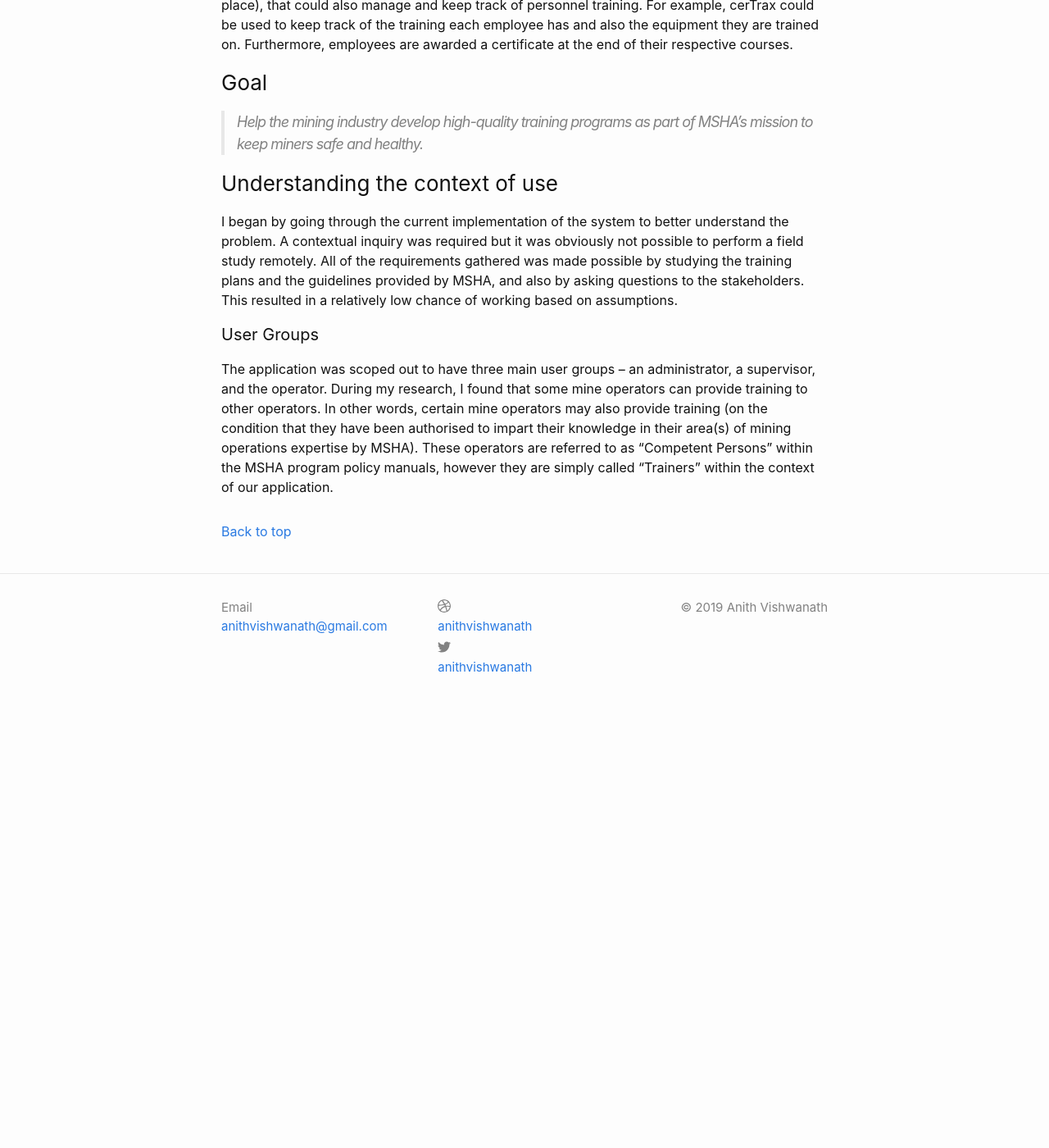
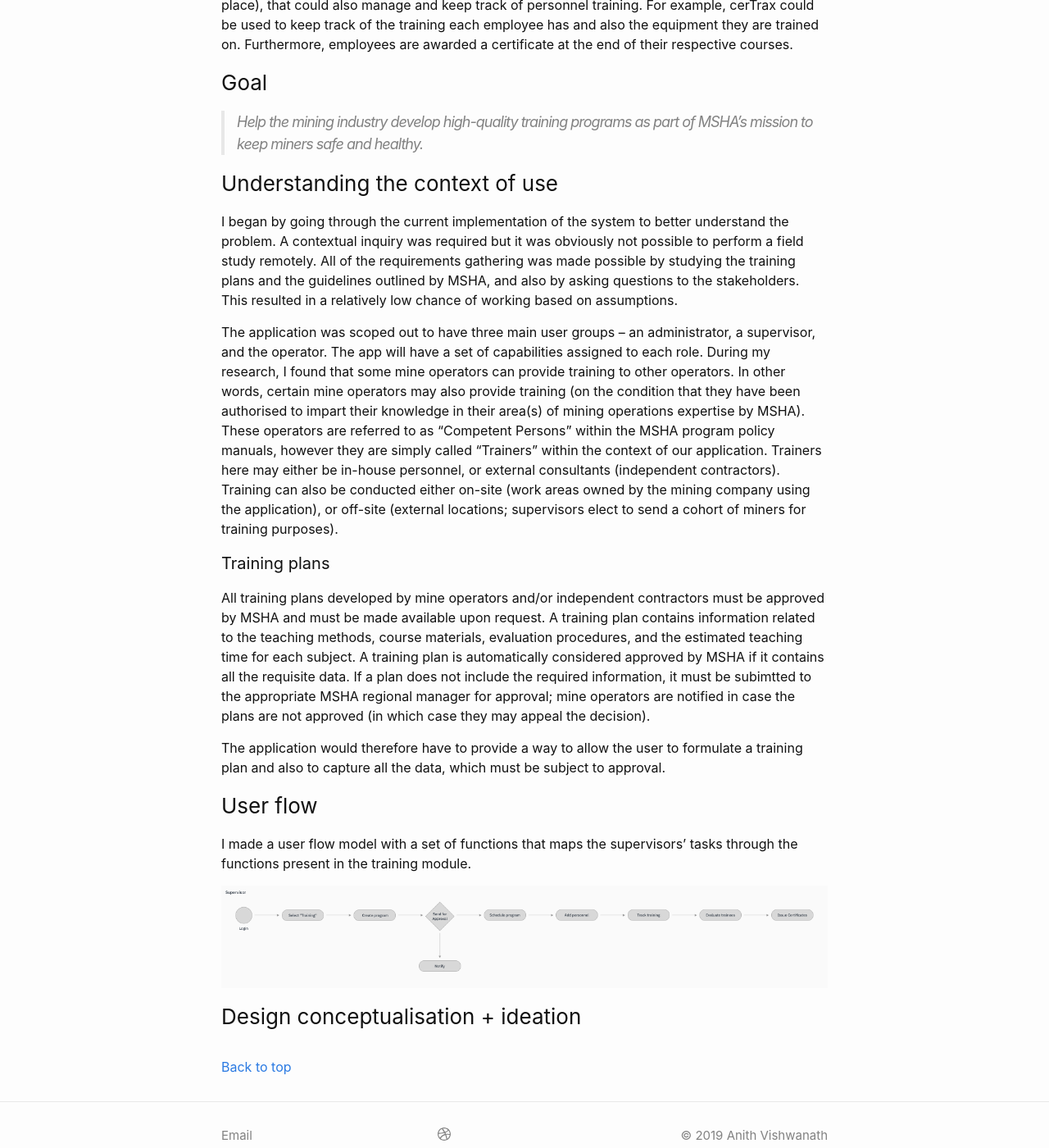
Before and after one commit to anithvishwanath/anithvishwanath.github.io, a Jekyll site: the page built from _posts/2019-06-07-certrax.markdown, in a window 1280 px wide and 1400 px high, scrolled down 515 px. Shown: the whole window at 82% size. Built offline with Jekyll 4.4.1, drawn with Linux system fonts in a browser that asks for light colours; before the commit the page ends 1391 px from its top, so only the background shows below that.

Commit message:
Update 2019-06-07-certrax.markdown

```diff
--- a/_posts/2019-06-07-certrax.markdown
+++ b/_posts/2019-06-07-certrax.markdown
@@ -20,8 +20,20 @@ rapidBizApps needed a module (in addition to the certification management system
 
 ### Understanding the context of use
 
-I began by going through the current implementation of the system to better understand the problem. A contextual inquiry was required but it was obviously not possible to perform a field study remotely. All of the requirements gathered was made possible by studying the training plans and the guidelines provided by MSHA, and also by asking questions to the stakeholders. This resulted in a relatively low chance of working based on assumptions.
+I began by going through the current implementation of the system to better understand the problem. A contextual inquiry was required but it was obviously not possible to perform a field study remotely. All of the requirements gathering was made possible by studying the training plans and the guidelines outlined by MSHA, and also by asking questions to the stakeholders. This resulted in a relatively low chance of working based on assumptions.
 
-#### User Groups
+The application was scoped out to have three main user groups -- an administrator, a supervisor, and the operator. The app will have a set of capabilities assigned to each role. During my research, I found that some mine operators can provide training to other operators. In other words, certain mine operators may also provide training (on the condition that they have been authorised to impart their knowledge in their area(s) of mining operations expertise by MSHA). These operators are referred to as “Competent Persons” within the MSHA program policy manuals, however they are simply called “Trainers” within the context of our application. Trainers here may either be in-house personnel, or external consultants (independent contractors). Training can also be conducted either on-site (work areas owned by the mining company using the application), or off-site (external locations; supervisors elect to send a cohort of miners for training purposes).
 
-The application was scoped out to have three main user groups -- an administrator, a supervisor, and the operator. During my research, I found that some mine operators can provide training to other operators. In other words, certain mine operators may also provide training (on the condition that they have been authorised to impart their knowledge in their area(s) of mining operations expertise by MSHA). These operators are referred to as “Competent Persons” within the MSHA program policy manuals, however they are simply called “Trainers” within the context of our application.
+#### Training plans
+
+All training plans developed by mine operators and/or independent contractors must be approved by MSHA and must be made available upon request. A training plan contains information related to the teaching methods, course materials, evaluation procedures, and the estimated teaching time for each subject. A training plan is automatically considered approved by MSHA if it contains all the requisite data. If a plan does not include the required information, it must be subimtted to the appropriate MSHA regional manager for approval; mine operators are notified in case the plans are not approved (in which case they may appeal the decision).
+
+The application would therefore have to provide a way to allow the user to formulate a training plan and also to capture all the data, which must be subject to approval.
+
+### User flow
+
+I made a user flow model with a set of functions that maps the supervisors' tasks through the functions present in the training module.
+
+![User flow diagram for the training module](/images/ct/user-flow.png)
+
+### Design conceptualisation + ideation
```
